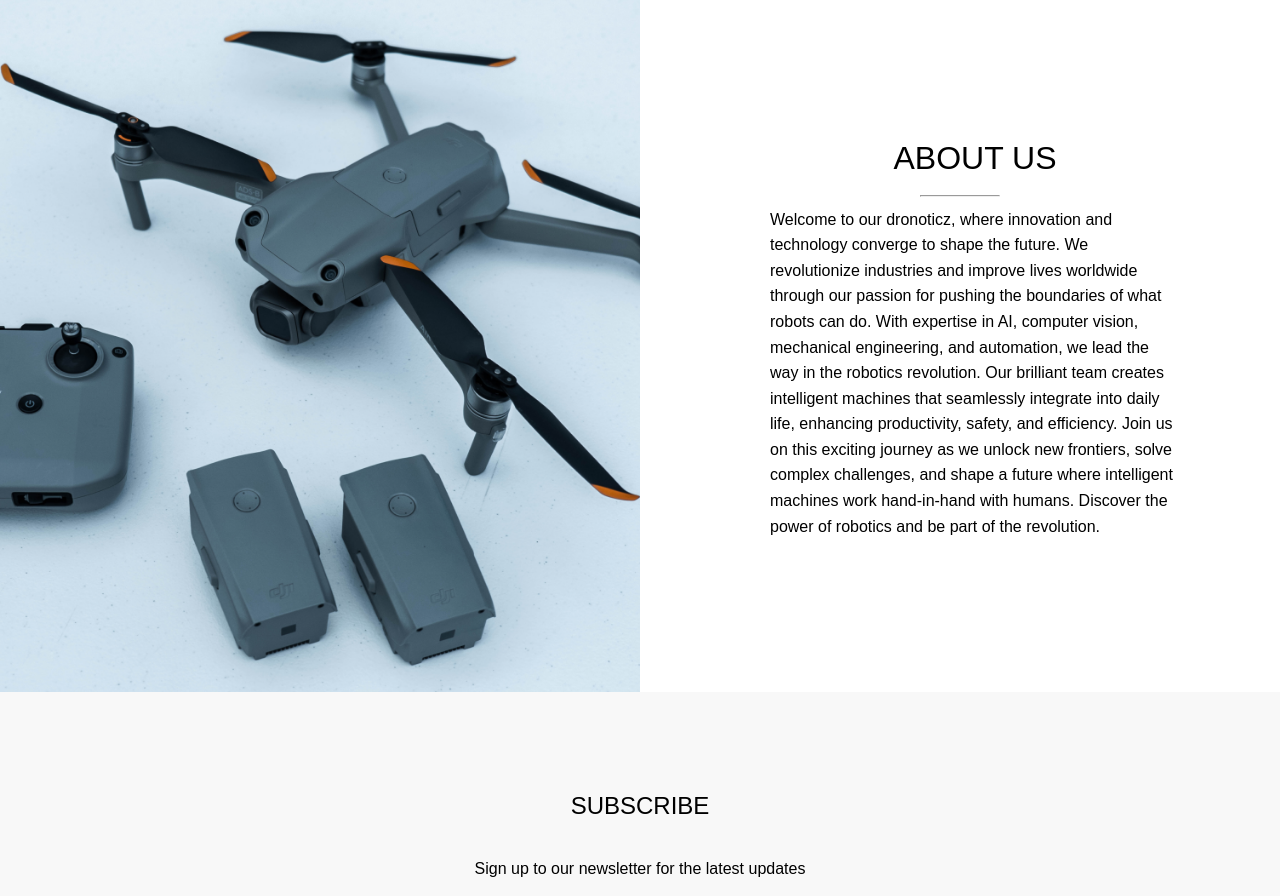
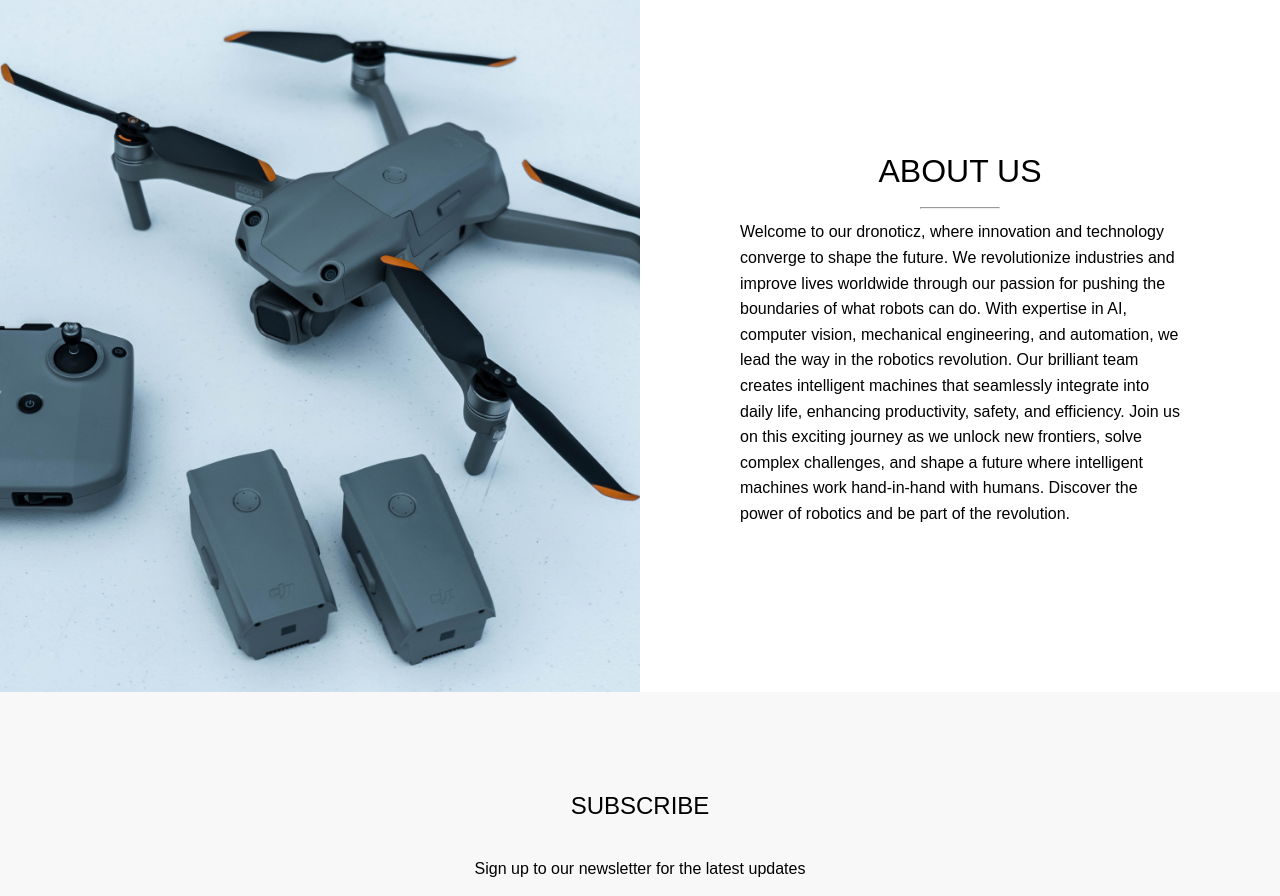
Before and after one commit to ST10107850/dronoticz, a React (Create React App) app: page / in a window 1280 px wide. Shown: the part 1500-2396 px from the top of the page. Built offline with nearby package versions, Linux system fonts and the light colour scheme.

Commit message:
Updating css

```diff
--- a/src/Style/Stylesheet.css
+++ b/src/Style/Stylesheet.css
@@ -187,14 +187,12 @@ header .backdrop{
 .about img {
     width: 50%;
     height: auto;
-
 }
 
 .about-text {
     flex: 1;
     align-items: center;
-    margin-left: 100px;
-    margin-right: 100px;
+    margin: 100px;
 }
 
 .about .about-p {
@@ -218,8 +216,6 @@ header .backdrop{
     line-height: 1.6;
     text-align: left;
     align-items: center;
-    margin-left: 30px;
-
 }
 
 
@@ -413,10 +409,7 @@ header .backdrop{
         margin: 0;
     }
 
-    .about-text {
-        margin: 10px;
-        padding: 0;
-    }
+
 
     .about {
         width: 100%;
@@ -424,10 +417,11 @@ header .backdrop{
         flex-direction: column;
         align-items: center;
     }
-
+    .about-text {
+        margin: 10px;
+    }
     .about p {
         width: 100%;
-        margin-left: 0;
     }
     .about img{
         width: 100%;
```
